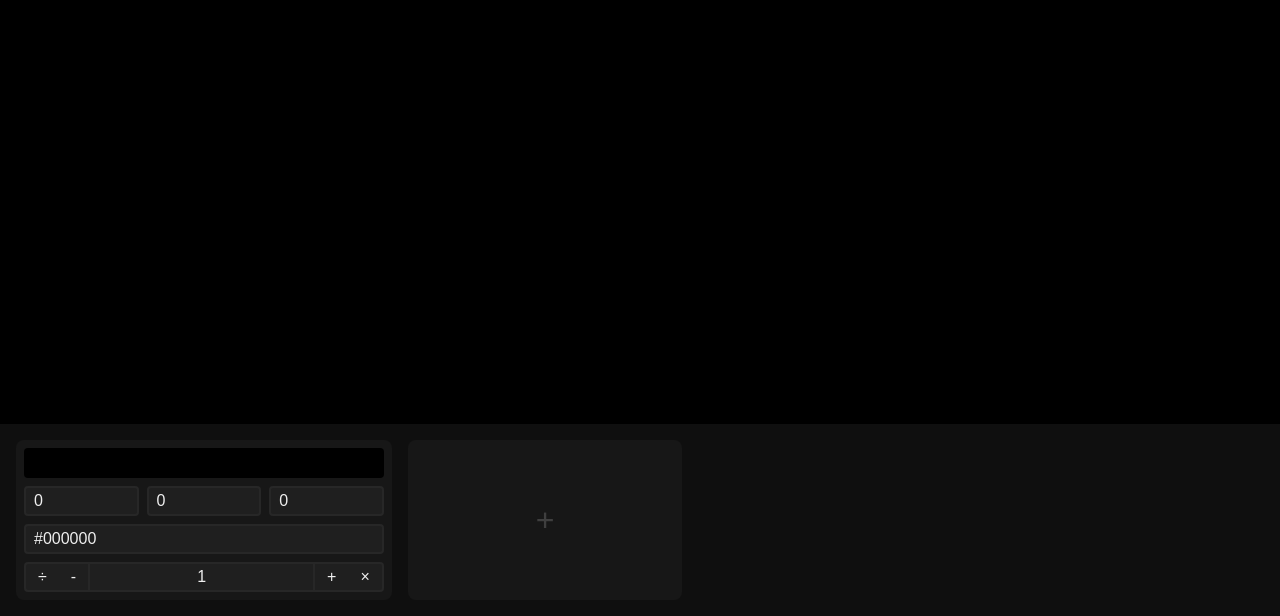
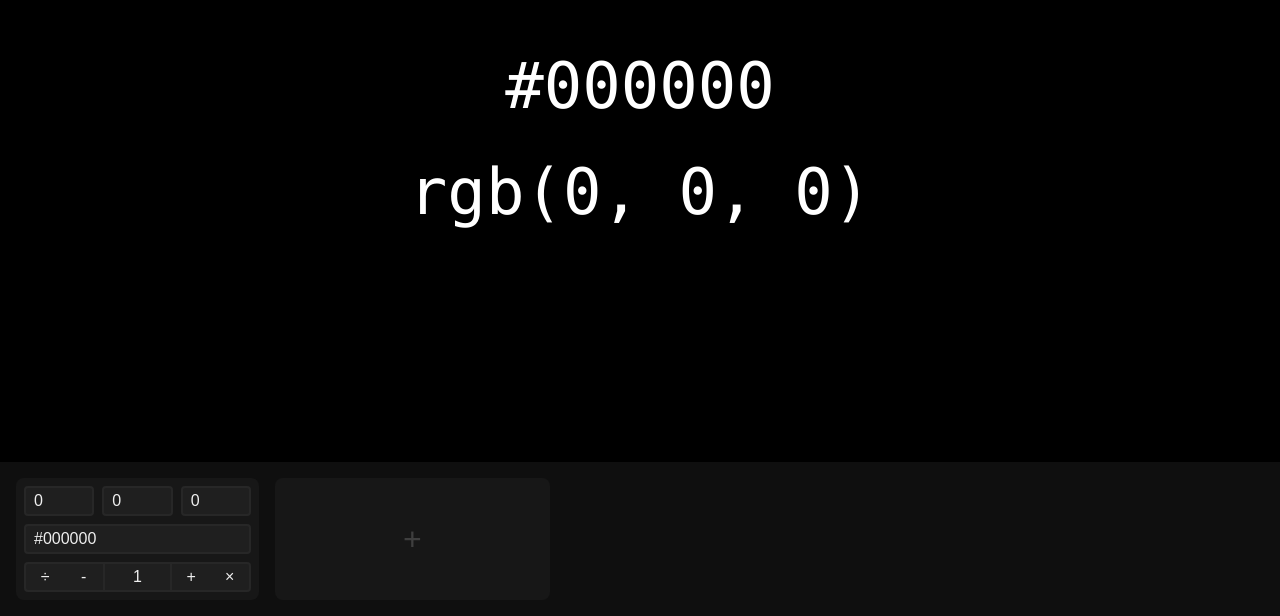
Before and after one commit to JochenBe/mixer, a React (Create React App) app: page / in a window 1280 px wide. Shown: the part 184-800 px from the top of the page. Built offline with nearby package versions, Linux system fonts and the light colour scheme.

Commit message:
Show color values

```diff
--- a/src/App.tsx
+++ b/src/App.tsx
@@ -22,7 +22,7 @@ const App: React.FC = () => {
 
   return (
     <StyledApp>
-      <ColorPreview $color={calculateWeightedColor(colors)} />
+      <ColorPreview color={calculateWeightedColor(colors)} showValues />
       <WeightedColors value={colors} onChange={setColors} />
     </StyledApp>
   );
--- a/src/components/ColorPreview.tsx
+++ b/src/components/ColorPreview.tsx
@@ -1,18 +1,48 @@
 import React from "react";
 import styled from "styled-components";
 
-import Color, { colorToRgb } from "types/Color";
+import Color, { colorToRgb, colorToHex } from "types/Color";
 
-type ColorPreviewProps = {
+type StyledColorPreviewProps = {
   $color: Color;
 };
 
-const ColorPreview: React.FC<
-  React.PropsWithChildren<ColorPreviewProps>
-> = styled.div<ColorPreviewProps>`
+const StyledColorPreview = styled.div<StyledColorPreviewProps>`
   flex: 1;
+  display: flex;
+  align-items: center;
+  justify-content: center;
 
   background-color: ${({ $color }) => colorToRgb($color)};
 `;
 
+const Values = styled.div`
+  display: flex;
+  flex-direction: column;
+  align-items: center;
+
+  gap: 0.5em;
+
+  color: white;
+  font-size: 4em;
+  font-family: source-code-pro, Menlo, Monaco, Consolas, "Courier New",
+    monospace;
+`;
+
+type ColorPreviewProps = {
+  color: Color;
+  showValues?: boolean | undefined;
+};
+
+const ColorPreview: React.FC<ColorPreviewProps> = ({ color, showValues }) => (
+  <StyledColorPreview $color={color}>
+    {showValues ? (
+      <Values>
+        <p>{colorToHex(color)}</p>
+        <p>{colorToRgb(color)}</p>
+      </Values>
+    ) : null}
+  </StyledColorPreview>
+);
+
 export default ColorPreview;
--- a/src/components/inputs/NumberInput.tsx
+++ b/src/components/inputs/NumberInput.tsx
@@ -44,7 +44,7 @@ const NumberInput: React.FC<NumberInputProps> = ({
       return;
     }
 
-    let newV = parseInt(value);
+    let newV = parseInt(value, 10);
 
     if (isNaN(newV)) {
       setInvalid(true);
--- a/src/components/inputs/WeightInput.tsx
+++ b/src/components/inputs/WeightInput.tsx
@@ -15,9 +15,9 @@ type WeightInputProps = {
 
 const WeightInput: React.FC<WeightInputProps> = ({ value, onChange }) => {
   useEffect(() => {
-    if (value >= 0) return;
+    if (value >= 0 && value <= 255 && value % 1 === 0) return;
 
-    onChange(0);
+    onChange(Math.round(Math.min(Math.max(0, value), 255)));
   }, [value, onChange]);
 
   return (
@@ -38,6 +38,7 @@ const WeightInput: React.FC<WeightInputProps> = ({ value, onChange }) => {
       </Button>
       <StyledNumberInput
         min={0}
+        max={255}
         default={1}
         value={value}
         onChange={onChange}
--- a/src/components/inputs/WeightedColorInput.tsx
+++ b/src/components/inputs/WeightedColorInput.tsx
@@ -100,7 +100,7 @@ const WeightedColorInput: React.FC<WeightedColorInputProps> = ({
   <StyledColorInput {...props}>
     {onRemove ? <RemoveButton onClick={onRemove}>×</RemoveButton> : null}
     <Row>
-      <StyledColorPreview $color={value} />
+      <StyledColorPreview color={value} />
     </Row>
     <Row>
       <RgbInput
--- a/src/types/Color.ts
+++ b/src/types/Color.ts
@@ -58,9 +58,9 @@ export const calculateWeightedColor = (colors: Weighted<Color>[]): Color => {
   );
 
   return {
-    red: color.red / color.weight,
-    green: color.green / color.weight,
-    blue: color.blue / color.weight,
+    red: Math.floor(color.red / color.weight),
+    green: Math.floor(color.green / color.weight),
+    blue: Math.floor(color.blue / color.weight),
   };
 };
 
```
